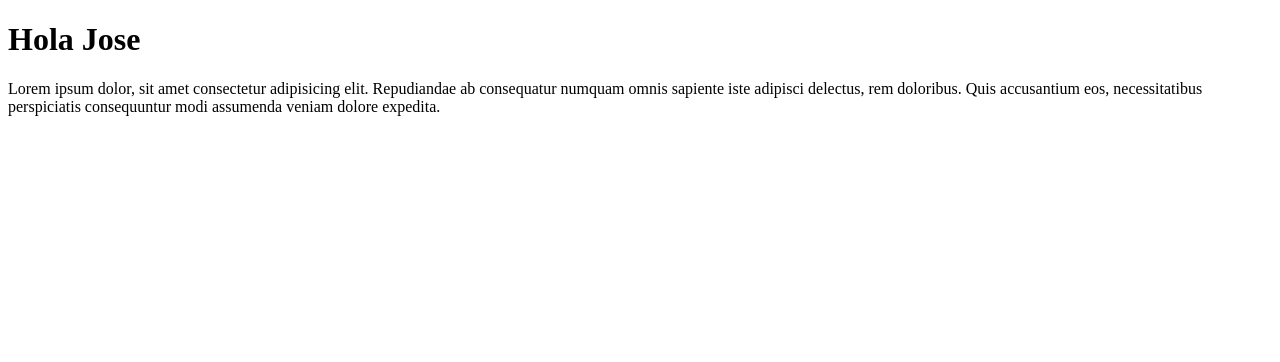
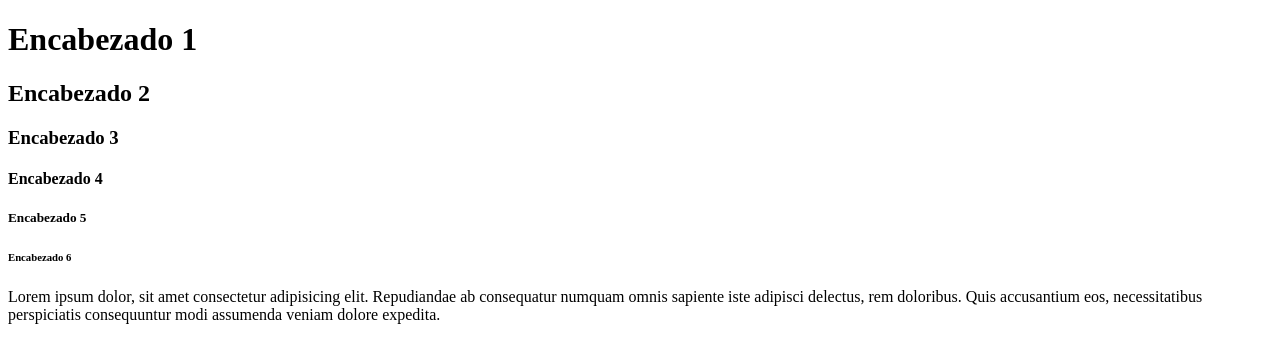
Before and after one commit to josetrespalaciosbedoya/html-css-practice, a plain HTML site: page index.html in a window 1280 px wide. Drawn offline with Linux system fonts and the light colour scheme.

Commit message:
Encabezados con emet h6

```diff
--- a/index.html
+++ b/index.html
@@ -4,7 +4,12 @@
     <title>BitLinka web</title>
 </head>
 <body>
-    <h1>Hola Jose</h1>
+    <h1>Encabezado 1</h1>
+    <h2>Encabezado 2</h2>
+    <h3>Encabezado 3</h3>
+    <h4>Encabezado 4</h4>
+    <h5>Encabezado 5</h5>
+    <h6>Encabezado 6</h6>
     <p>Lorem ipsum dolor, sit amet consectetur adipisicing elit. Repudiandae ab consequatur numquam omnis sapiente iste adipisci delectus, rem doloribus. Quis accusantium eos, necessitatibus perspiciatis consequuntur modi assumenda veniam dolore expedita.</p>
 </body>
 </html>
```
